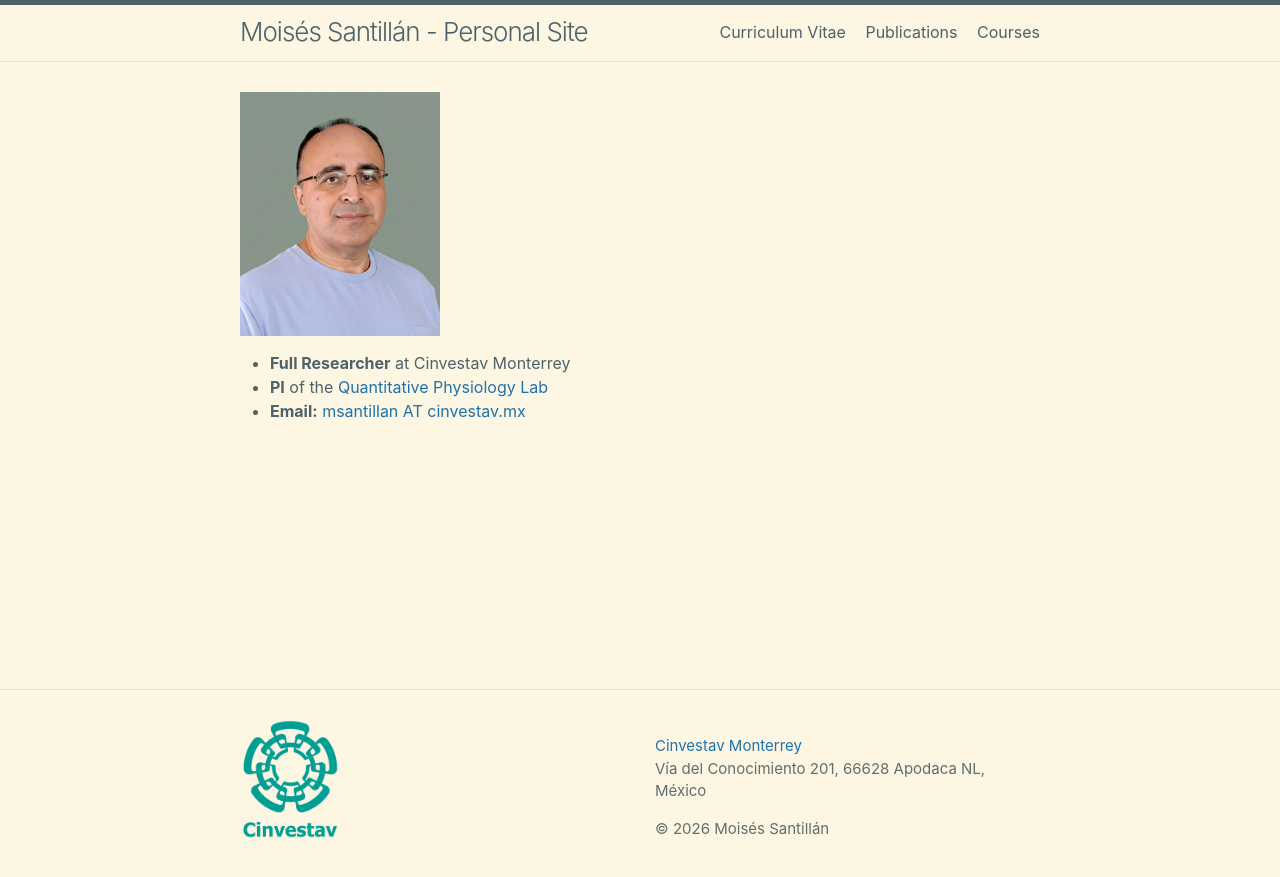
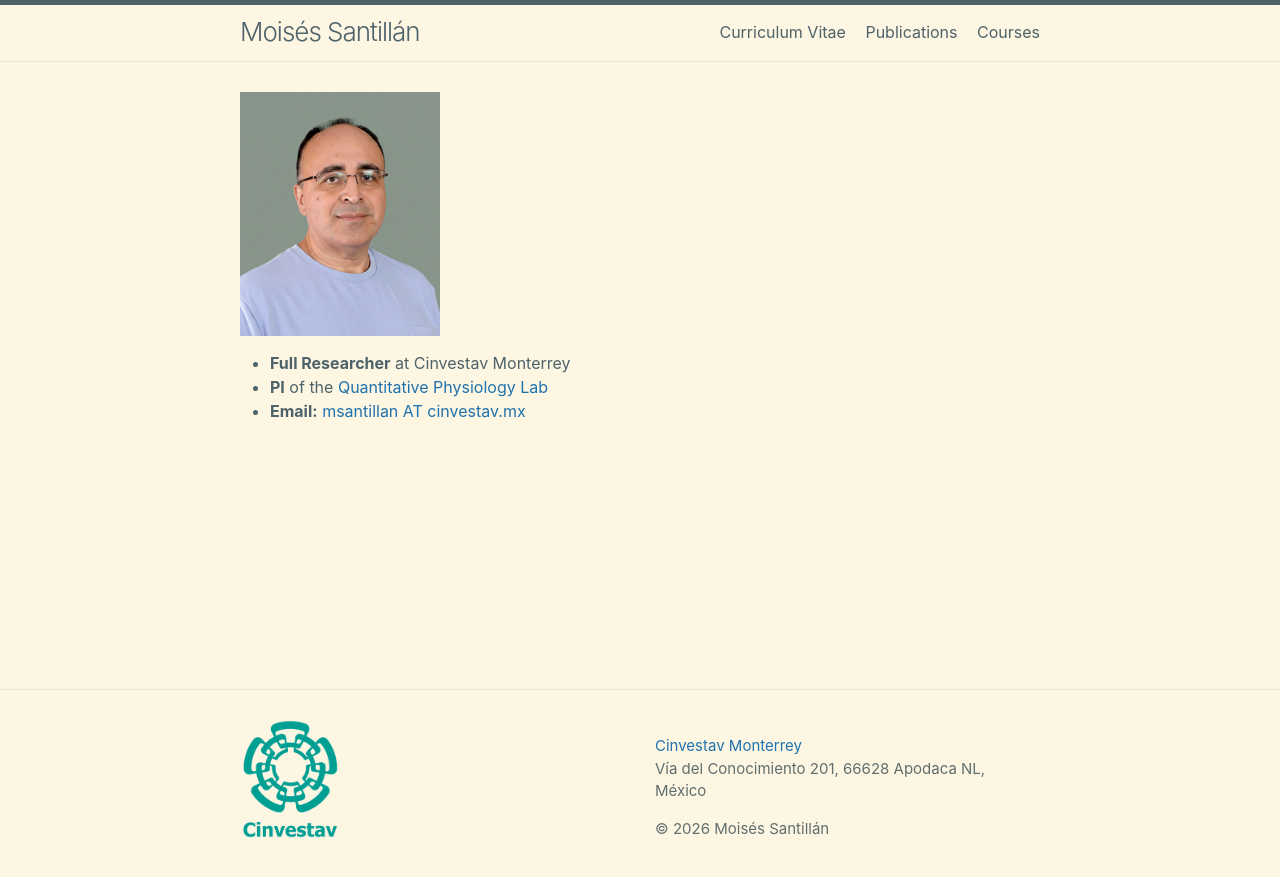
Before and after one commit to moises-santillan/moises-santillan.github.io, a Jekyll site: the page built from index.md, in a window 1280 px wide. Shown: the top 877 px of the page. Built offline with Jekyll 4.4.1, drawn with Linux system fonts in a browser that asks for light colours; nearby versions of some CDN libraries.

Commit message:
fix config

```diff
--- a/_config.yml
+++ b/_config.yml
@@ -18,7 +18,7 @@
 # You can create any custom variable you would like, and they will be accessible
 # in the templates via {{ site.myvariable }}.
 
-title: Moisés Santillán - Personal Site
+title: Moisés Santillán
 author: Moisés Santillán
 email: moises.santillan.zeron@gmail.com
 description: >- # this means to ignore newlines until "baseurl:"
```
